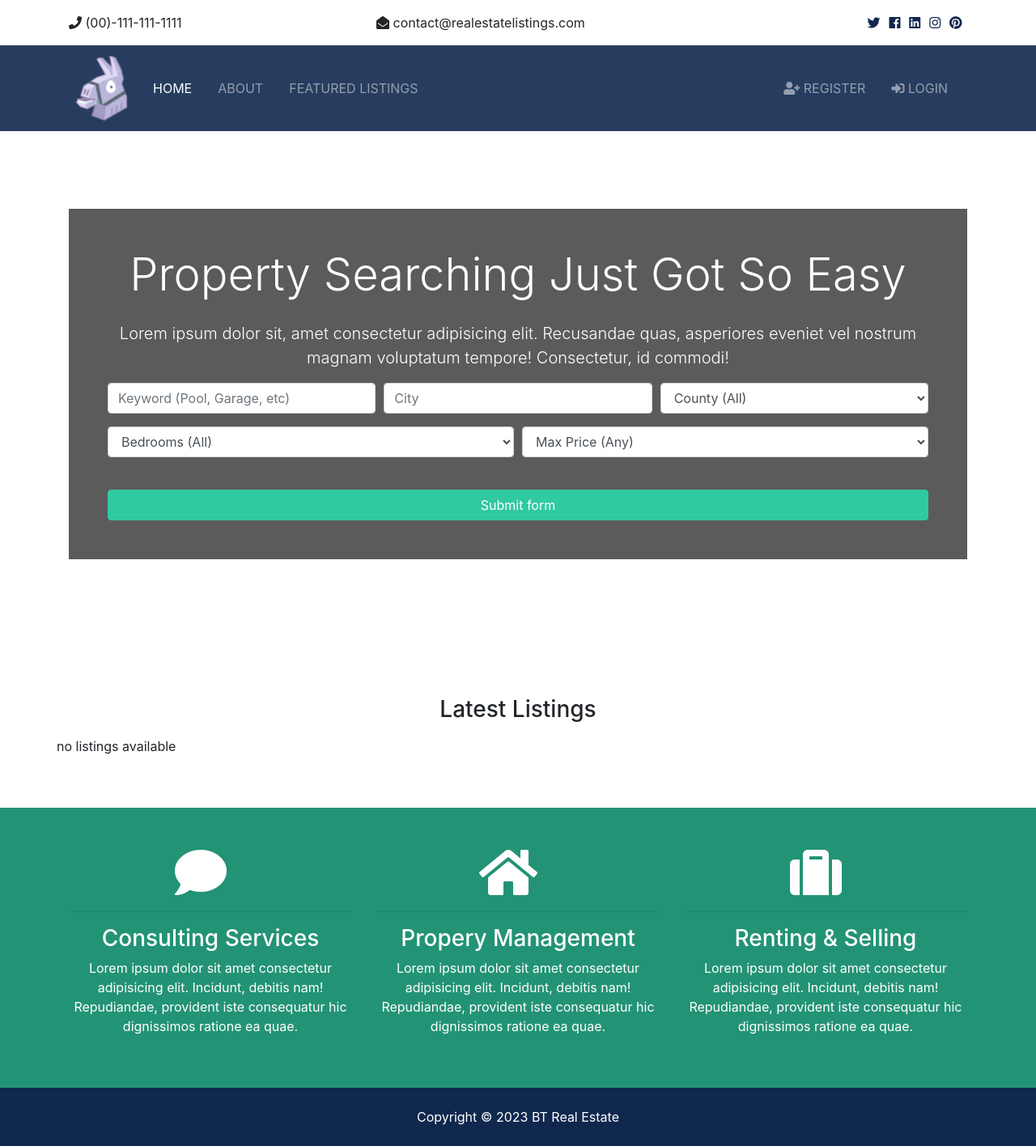
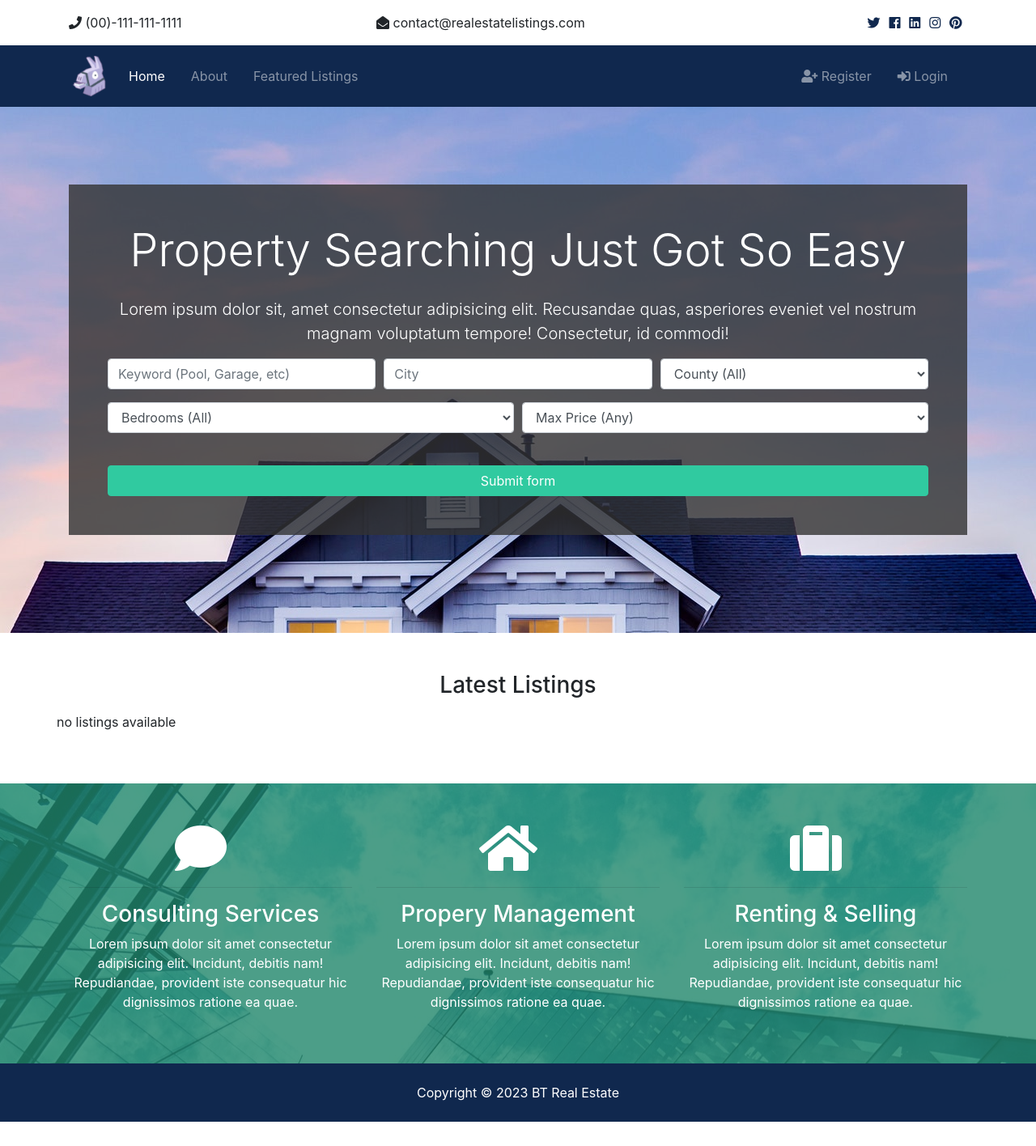
Before and after one commit to christianmartinroffey/real_estate_marketplace, a Django app: page / in a window 1280 px wide. Shown: the whole page at 81% size. After the commit the page ends 1386 px from the top, so only its background shows below. Run offline with Django 4.2, Linux system fonts and the light colour scheme; data that the repository does not hold is empty; some libraries are stand-ins or nearby versions.

Commit message:
fix background image issues

```diff
--- a/remp/static/css/style.css
+++ b/remp/static/css/style.css
@@ -5,17 +5,16 @@ img {
   width: 100%; }
 
 .logo {
-  width: 80px; }
+  width: 50px; }
 
 .navbar {
-  opacity: 0.9;
-  text-transform: uppercase; }
+  text-transform: none; }
 
 .social a {
   margin-right: 0.4rem; }
 
 #showcase {
-  background: url(../img/showcase.jpg) no-repeat top center fixed/cover;
+  background: url(../img/showcase.jpg) no-repeat top center fixed;
   position: relative;
   min-height: 650px;
   color: #fff;
@@ -34,7 +33,7 @@ img {
     background: rgba(51, 51, 51, 0.8); }
 
 #services {
-  background: url(../img/building.jpg) no-repeat top center fixed/cover;
+  background: url(../img/building.jpg) no-repeat top center fixed;
   min-height: 300px;
   position: relative;
   overflow: hidden; }
@@ -48,7 +47,7 @@ img {
     background: rgba(32, 134, 107, 0.8); }
 
 #showcase-inner {
-  background: url(../img/building.jpg) no-repeat top center fixed/cover;
+  background: url(../img/building.jpg) no-repeat top center fixed;
   position: relative;
   overflow: hidden;
   min-height: 200px; }
--- a/static/css/style.css
+++ b/static/css/style.css
@@ -14,7 +14,7 @@ img {
   margin-right: 0.4rem; }
 
 #showcase {
-  background: url(../img/showcase.jpg) no-repeat top center fixed/cover;
+  background: url(../img/building.jpg) no-repeat top center fixed;
   position: relative;
   min-height: 650px;
   color: #fff;
@@ -33,7 +33,7 @@ img {
     background: rgba(51, 51, 51, 0.8); }
 
 #services {
-  background: url(../img/building.jpg) no-repeat top center fixed/cover;
+  background: url(../img/building.jpg) no-repeat top center fixed;
   min-height: 300px;
   position: relative;
   overflow: hidden; }
@@ -47,7 +47,7 @@ img {
     background: rgba(32, 134, 107, 0.8); }
 
 #showcase-inner {
-  background: url(../img/building.jpg) no-repeat top center fixed/cover;
+  background: url(../img/building.jpg) no-repeat top center fixed;
   position: relative;
   overflow: hidden;
   min-height: 200px; }
--- a/templates/base.html
+++ b/templates/base.html
@@ -7,8 +7,8 @@
     <meta name="viewport" content="width=device-width, initial-scale=1.0">
 
     <link rel="stylesheet" href="{% static 'css/all.css' %}">
+    <link rel="stylesheet" href="{% static 'css/style.css' %}">
     <link rel="stylesheet" href="{% static 'css/bootstrap.css' %}">
-    <link rel="stylesheet" href="{% static 'css/style.css' %}">
     <link rel="stylesheet" href="{% static 'css/lightbox.min.css' %}">
     <title>Real Estate Listings {% block title %} {% endblock %}</title>
 </head>
```
